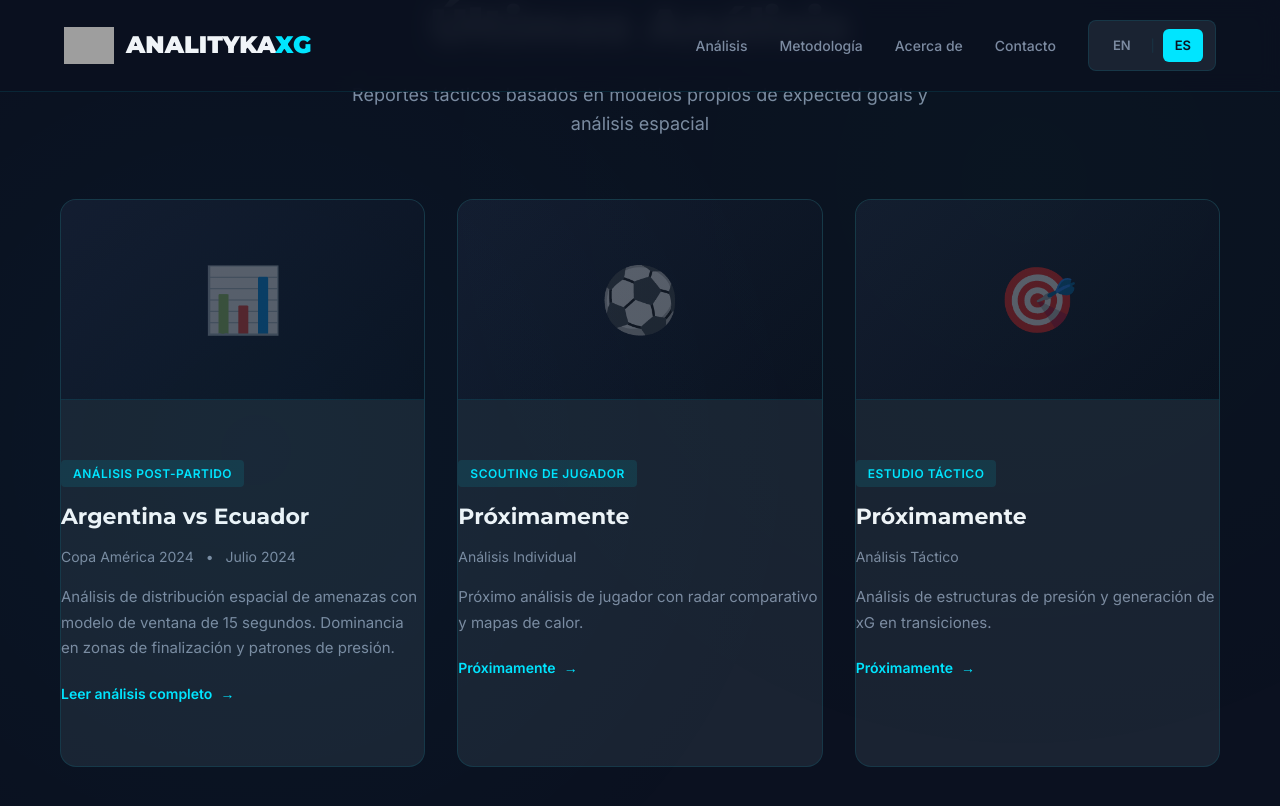
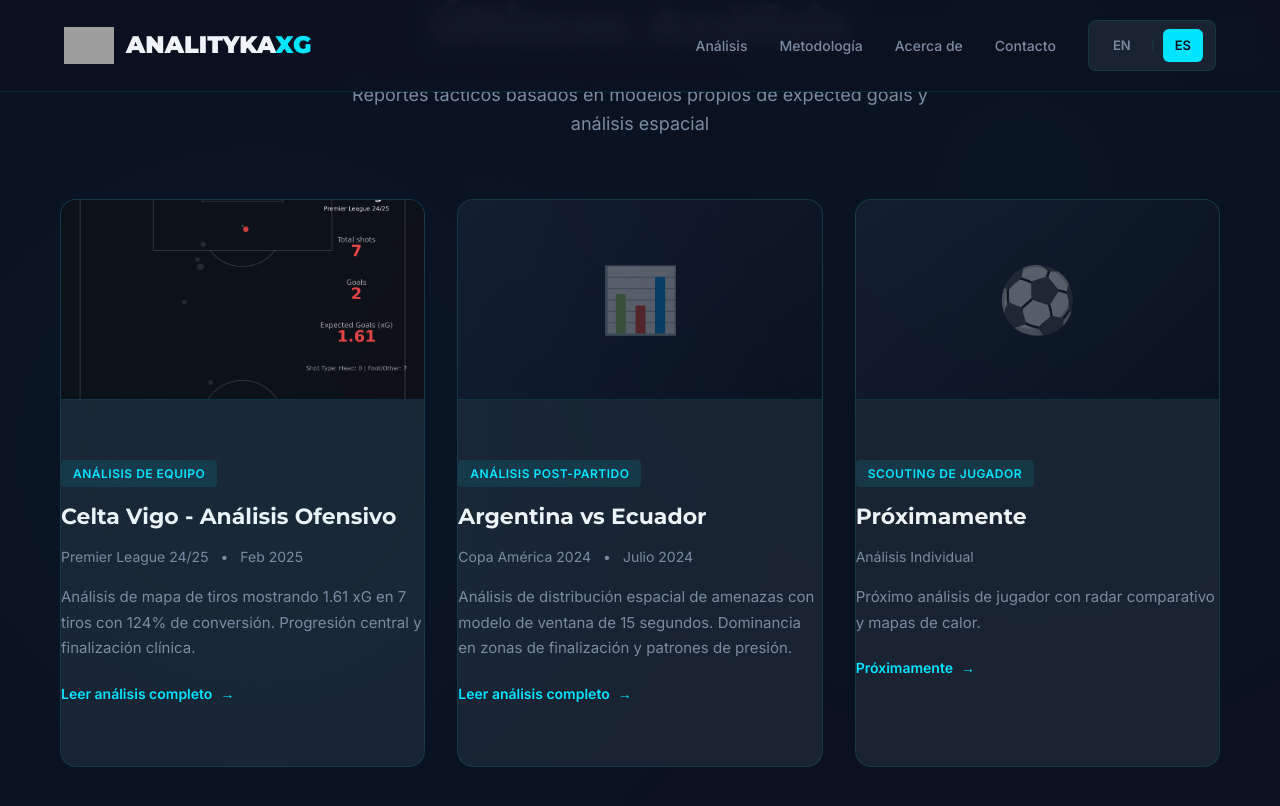
Before and after one commit to Fiallos77/analitykaXG, a Jekyll site: the page built from es/index.md, in a window 1280 px wide and 900 px high, scrolled down 1226 px. Shown: the top 806 px of the window. Built offline with Jekyll 4.4.1, drawn with Linux system fonts in a browser that asks for light colours; grey boxes are pictures that could not be loaded.

Commit message:
Update index.md

```diff
--- a/es/index.md
+++ b/es/index.md
@@ -7,7 +7,7 @@ lang: es
 <!-- HERO SECTION -->
 <section class="hero-section">
     <div class="hero-content">
-        <img src="{{ site.baseurl }}/assets/images/profile.jpg" alt="Football Data Analyst" class="profile-photo">
+        <img src="{{ site.baseurl }}/assets/images/profile.jpg" alt="Analista de Datos Futbolísticos" class="profile-photo">
 
         <div class="hero-text">
             <p class="subtitle">Analista de Datos Futbolísticos</p>
@@ -53,6 +53,32 @@ lang: es
     </div>
 
     <div class="reports-grid">
+
+        <!-- Card 1: Celta Vigo - VERSIÓN ESPAÑOL -->
+        <a href="{{ site.baseurl }}/es/reports/celta-vigo-offensive-analysis-2425" class="report-card">
+            <div class="report-thumbnail">
+                <img src="{{ site.baseurl }}/assets/images/celta-vigo-shot-map.png" alt="Mapa de Tiros Celta Vigo">
+            </div>
+            <div class="report-content">
+                <span class="report-tag">Análisis de Equipo</span>
+                <h3>Celta Vigo - Análisis Ofensivo</h3>
+                <div class="report-meta">
+                    <span>Premier League 24/25</span>
+                    <span>•</span>
+                    <span>Feb 2025</span>
+                </div>
+                <p class="report-excerpt">
+                    Análisis de mapa de tiros mostrando 1.61 xG en 7 tiros con 124% de conversión.
+                    Progresión central y finalización clínica.
+                </p>
+                <span class="report-link">
+                    Leer análisis completo
+                    <span>→</span>
+                </span>
+            </div>
+        </a>
+
+        <!-- Card 2: Argentina vs Ecuador -->
         <a href="{{ site.baseurl }}/es/reports/argentina-ecuador-2024" class="report-card">
             <div class="report-thumbnail">
                 <div style="font-size: 64px; color: var(--accent-cyan); opacity: 0.3;">📊</div>
@@ -76,6 +102,7 @@ lang: es
             </div>
         </a>
 
+        <!-- Card 3: Próximamente -->
         <a href="#" class="report-card">
             <div class="report-thumbnail">
                 <div style="font-size: 64px; color: var(--accent-cyan); opacity: 0.3;">⚽</div>
@@ -96,25 +123,6 @@ lang: es
             </div>
         </a>
 
-        <a href="#" class="report-card">
-            <div class="report-thumbnail">
-                <div style="font-size: 64px; color: var(--accent-cyan); opacity: 0.3;">🎯</div>
-            </div>
-            <div class="report-content">
-                <span class="report-tag">Estudio Táctico</span>
-                <h3>Próximamente</h3>
-                <div class="report-meta">
-                    <span>Análisis Táctico</span>
-                </div>
-                <p class="report-excerpt">
-                    Análisis de estructuras de presión y generación de xG en transiciones.
-                </p>
-                <span class="report-link">
-                    Próximamente
-                    <span>→</span>
-                </span>
-            </div>
-        </a>
     </div>
 </section>
 
```
